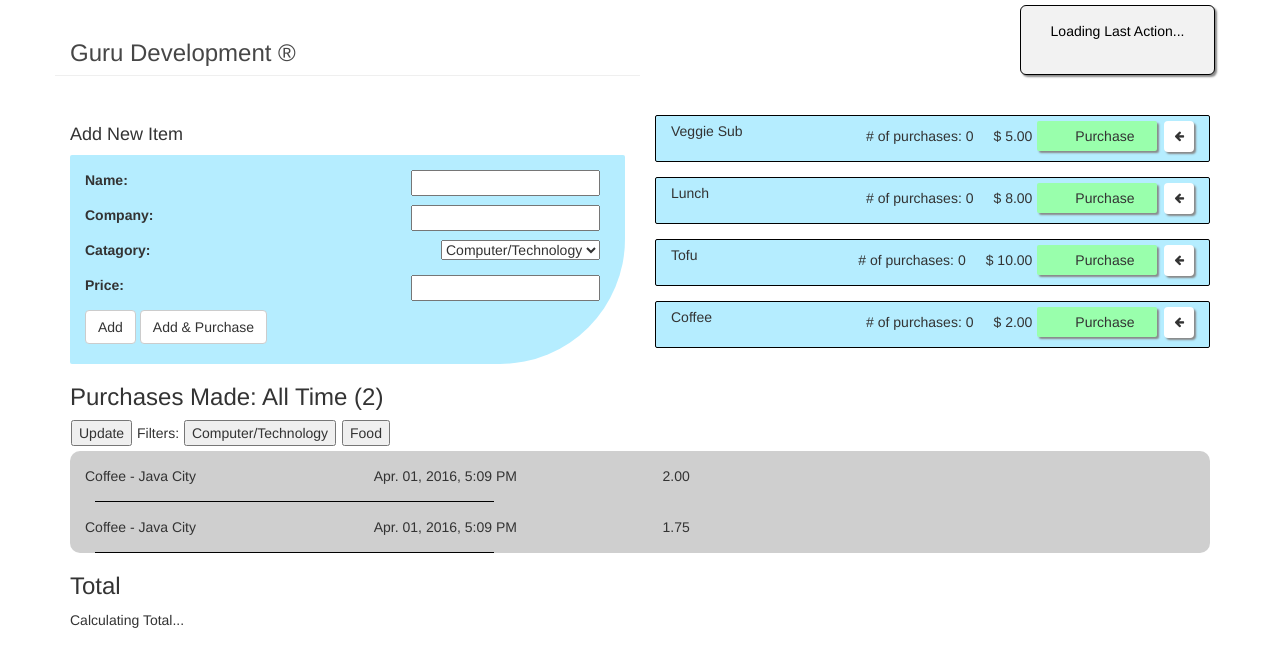
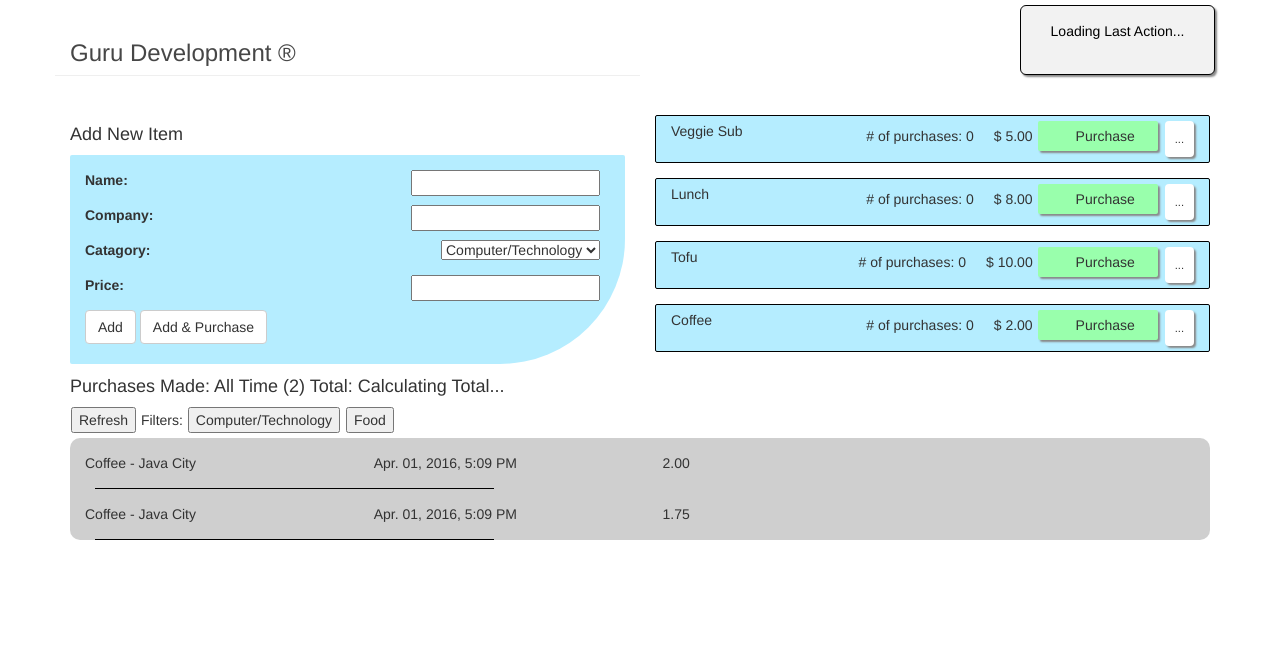
Before and after one commit to marcusshepp/dollars, a Django app: page /item/ in a window 1280 px wide. Shown: the top 667 px of the page. Run offline with Django 3.2, Linux system fonts and the light colour scheme; data comes from the database, SQL or seed files in the repository; some libraries are stand-ins or nearby versions.

Commit message:
:rice_ball: is the way to go

```diff
--- a/receipt/static/css/dat_style.css
+++ b/receipt/static/css/dat_style.css
@@ -115,7 +115,7 @@
   border-radius: 8px 8px 8px 8px;
 }
 .options div:hover{
-  background-color: #C2C2C2;
+  background-color: white;
 }
 .line{
     border-left: .2 solid black;
--- a/receipt/static/js/dyliams.js
+++ b/receipt/static/js/dyliams.js
@@ -83,7 +83,6 @@
   var company_came_from = form_data[2].value;
   var catagory_id = form_data[3].value;
   var price = form_data[4].value;
-  console.log(price);
   $.ajax({
     type: 'POST',
     url: '/item/',
@@ -213,7 +212,7 @@
     var a_options = "<span>&#8594;</span>";
     var options_div = $(th);
     var par = options_div.parent().filter(".options");
-    par.replaceWith("<div class='options pull-right' onclick='show_options(this, "+id+")'><div class='fa fa-arrow-left'></div></div>")
+    par.replaceWith("<div class='options pull-right' onclick='show_options(this, "+id+")'><div class=''>...</div></div>")
     $("#"+id).find("span").show(); // IDK WHAT TO DO WITH THIS ATM
 }
 function build_edit_form(catagory_names, catagory_ids, catagory_length, item_id, name, company, catagory, price){
@@ -394,11 +393,13 @@
                                                 data.amount_payed);
             $("#purchased_items").html(purchased_items);
             if (data.total == 0){
-                $("#total").html("<h3>$&emsp;" + data.total.toFixed(2) + "</h3>");
+                $("#total").html("<span>$&emsp;" + data.total.toFixed(2) + "</span>");
             } else {
-                $("#total").html("<h3>$&emsp;" + data.total + "</h3>");
+                $("#total").html("<span>$&emsp;" + data.total + "</span>");
             }
-            $("#purchases_header").html("<h3>Purchases Made: All Time ("+data.purchased_length+")");
+            var purchase_y_total = "";
+            purchase_y_total += "<h3>Purchases Made: All Time ("+data.purchased_length+")";
+            $("#purchases_header").html([purchase_y_total]);
         },
         failure: function(){
             console.log("failure @ filter_purchase_tbl_by_catagory");
--- a/receipt/views.py
+++ b/receipt/views.py
@@ -104,15 +104,12 @@
             context["success"] = True
             if get_post(request, "purchase") == "true":
                 item = Item.objects.get(name=request.POST["name"])
-                print get_post(request, "price")
+                item.increase_number_of_times_purchased()
                 data = {"amount_payed": get_post(request, "price"),
                         "item_purchased": item.id}
                 form = PurchaseForm(data)
-                print form
                 if form.is_valid():
-                    print "valid"
                     form.save()
-                else: print "INVALID"
                 context["purchased"] = True
         else:
             context["invalid_form_data"] = True
@@ -288,12 +285,13 @@
             items = Item.objects.filter(catagory__name=catagory_name)
             purchases = list()
             for item in items:
-                purchase = Purchase.objects.filter(item_purchased__name=item.name)
-                if purchase:
-                    purchases = [p for p in purchase]
+                purchases_q = Purchase.objects.filter(item_purchased__name=item.name)
+                if purchases_q:
+                    for purchase in purchases_q:
+                        purchases.append(purchase)
             if purchases:
                 data["purchased_items_names"] = [i.item_purchased.__unicode__() for i in purchases]
-                data["purchased_date_created"] = [i.date_created for i in purchases]
+                data["purchased_date_created"] = [i.date_display() for i in purchases]
                 data["purchased_length"] = len(purchases)
                 total = 0
                 for purchase in purchases:
--- a/templates/receipt/item.html
+++ b/templates/receipt/item.html
@@ -30,7 +30,7 @@
     <form id="{{ i.id }}" class="item col-sm-12 col-lg-12" action="{% url 'api_items' %}" method="POST">
         {% csrf_token %}
         <div class="pull-left" id="item_{{i.id}}">{{ i.name }}</div>
-        <div class="options pull-right" onclick="show_options(this, {{i.id}})"><div class='fa fa-arrow-left'></div></div>
+        <div class="options pull-right" onclick="show_options(this, {{i.id}})"><div class=''>...</div></div>
         <div class='purchase_btn pull-right' onclick='purchase_item({{ i.id }})'>Purchase</div>
         <span class="times_purchased pull-right">$ {{ i.price }}</span>
         <span class="times_purchased pull-right"># of purchases: {{ i.number_of_times_purchased }}</span>
@@ -38,8 +38,8 @@
     {% endfor %}
   </div>
 </div>
-<span id="purchases_header"><h3>Purchases Made: All Time ({{purchased_length}})</h3></span>
-<input type="button" name="name" value="Update" onclick="update_purchase_tbl()" class="purchase_filters">
+<h4 id="purchases_header"><span>Purchases Made: All Time ({{purchased_length}})</span><span> Total:</span><span id="total" class="total"> Calculating Total...</span></h4>
+<input type="button" name="name" value="Refresh" onclick="update_purchase_tbl()" class="purchase_filters">
 <span>Filters:</span>
 {% for catagory in catagories %}
 <input type="button" name="name" value="{{ catagory.name }}" onclick="filter_purchase_tbl_by_catagory('{{ catagory.name }}')" class="purchase_filters">
@@ -54,8 +54,6 @@
     <div class="purchase_border"></div>
     {% endfor %}
 </div>
-<h3>Total</h3>
-<span id="total" class="total">Calculating Total...</span>
 <script type="text/javascript" src="{% static 'js/dyliams.js' %}"></script>
 <script type="text/javascript" src="{% static 'js/jquery.cookie.js' %}"></script>
 <script type="text/javascript">
```
